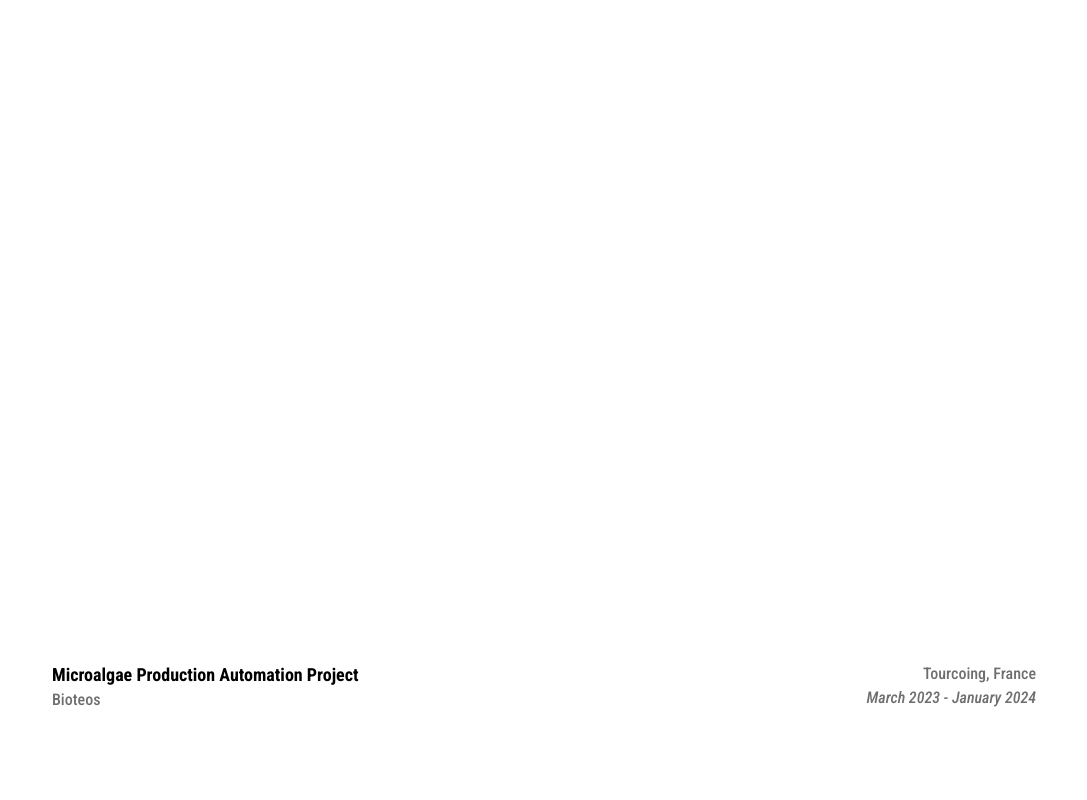
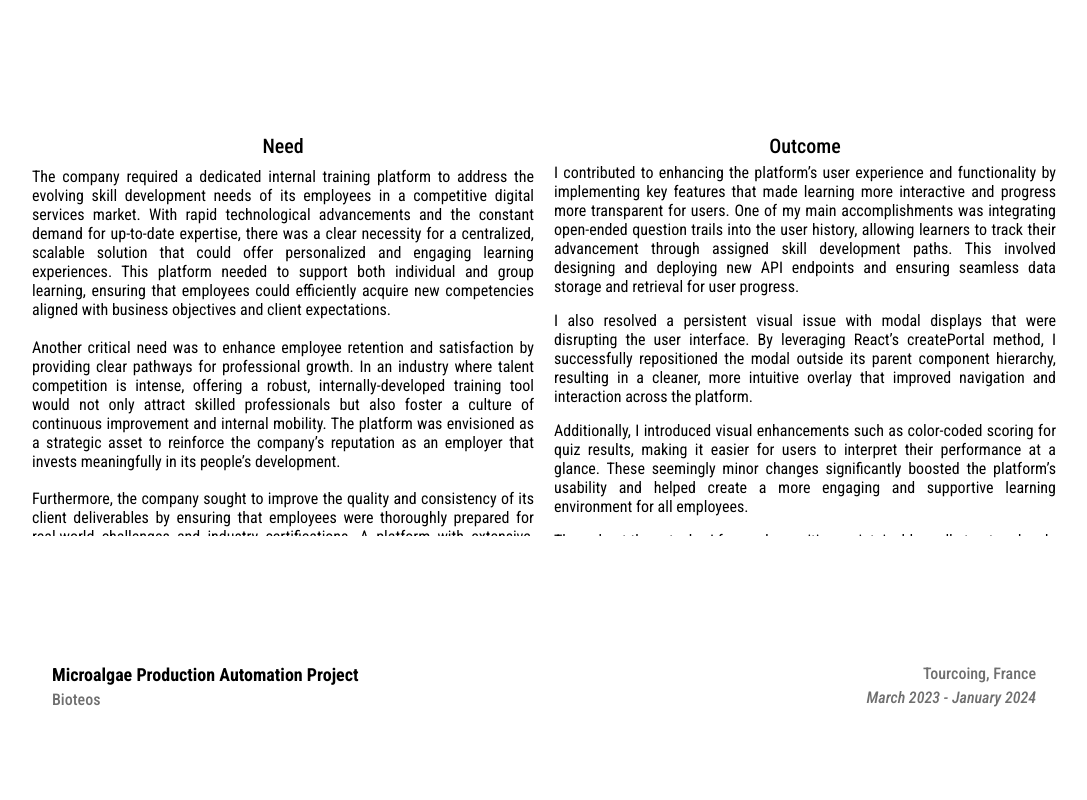
Before and after one commit to LDebove/InteractiveResume, an Angular app: page /tour in a window 1280 px wide. Shown: the part 1800-2600 px from the top of the page, without its empty margins (96-1183 px from the left). Built offline with nearby package versions, Linux system fonts and the light colour scheme.

Commit message:
updated tour

```diff
--- a/src/app/core/tour/story/story-project-need/story-project-need.ts
+++ b/src/app/core/tour/story/story-project-need/story-project-need.ts
@@ -29,8 +29,10 @@ import { Component } from '@angular/core';
       }
 
       .content {
+        flex-grow: 1;
         display: flex;
         flex-direction: column;
+        justify-content: space-evenly;
         text-align: justify;
         gap: 15px;
       }
--- a/src/app/core/tour/story/story-project-outcome/story-project-outcome.ts
+++ b/src/app/core/tour/story/story-project-outcome/story-project-outcome.ts
@@ -29,8 +29,10 @@ import { Component } from '@angular/core';
       }
 
       .content {
+        flex-grow: 1;
         display: flex;
         flex-direction: column;
+        justify-content: space-evenly;
         text-align: justify;
         gap: 15px;
       }
--- a/src/app/core/tour/tour.html
+++ b/src/app/core/tour/tour.html
@@ -149,10 +149,80 @@
         </app-story-project-outcome>
     </app-story>
     <app-story>
-        <app-story-title>Fullstack Developer</app-story-title>
+        <app-story-title>Internal Training Platform</app-story-title>
         <app-story-subtitle>Oxyl</app-story-subtitle>
         <app-story-location>Arcueil, France</app-story-location>
         <app-story-date>March 2024 - August 2024</app-story-date>
+        <app-story-project-need>
+            <span>
+                The company required a dedicated internal training platform to
+                address the evolving skill development needs of its employees
+                in a competitive digital services market. With rapid
+                technological advancements and the constant demand for
+                up-to-date expertise, there was a clear necessity for a
+                centralized, scalable solution that could offer personalized
+                and engaging learning experiences. This platform needed to
+                support both individual and group learning, ensuring that
+                employees could efficiently acquire new competencies aligned
+                with business objectives and client expectations.
+            </span>
+            <span>
+                Another critical need was to enhance employee retention and
+                satisfaction by providing clear pathways for professional
+                growth. In an industry where talent competition is intense,
+                offering a robust, internally-developed training tool would not
+                only attract skilled professionals but also foster a culture of
+                continuous improvement and internal mobility. The platform was
+                envisioned as a strategic asset to reinforce the company’s
+                reputation as an employer that invests meaningfully in its
+                people’s development.
+            </span>
+            <span>
+                Furthermore, the company sought to improve the quality and
+                consistency of its client deliverables by ensuring that
+                employees were thoroughly prepared for real-world challenges
+                and industry certifications. A platform with extensive, curated
+                content—including client interview questions and certification
+                preparation materials—would help bridge skill gaps, reduce
+                onboarding time for new projects, and elevate the overall
+                caliber of services provided to clients.
+            </span>
+        </app-story-project-need>
+        <app-story-project-outcome>
+            <span>
+                I contributed to enhancing the platform’s user experience and
+                functionality by implementing key features that made learning
+                more interactive and progress more transparent for users. One
+                of my main accomplishments was integrating open-ended question
+                trails into the user history, allowing learners to track their
+                advancement through assigned skill development paths. This
+                involved designing and deploying new API endpoints and ensuring
+                seamless data storage and retrieval for user progress.
+            </span>
+            <span>
+                I also resolved a persistent visual issue with modal displays
+                that were disrupting the user interface. By leveraging React’s
+                createPortal method, I successfully repositioned the modal
+                outside its parent component hierarchy, resulting in a cleaner,
+                more intuitive overlay that improved navigation and interaction
+                across the platform.
+            </span>
+            <span>
+                Additionally, I introduced visual enhancements such as
+                color-coded scoring for quiz results, making it easier for
+                users to interpret their performance at a glance. These
+                seemingly minor changes significantly boosted the platform’s
+                usability and helped create a more engaging and supportive
+                learning environment for all employees.
+            </span>
+            <span>
+                Throughout these tasks, I focused on writing maintainable,
+                well-structured code and adhered to project workflows,
+                contributing to the platform’s stability and future scalability
+                while aligning with the company’s goal of delivering a
+                high-quality, internal learning tool.
+            </span>
+        </app-story-project-outcome>
     </app-story>
     <app-story>
         <app-story-title>
@@ -161,5 +231,71 @@
         <app-story-subtitle>Bioteos</app-story-subtitle>
         <app-story-location>Tourcoing, France</app-story-location>
         <app-story-date>March 2023 - January 2024</app-story-date>
+        <app-story-project-need>
+            <span>
+                The company needed to transition from a fully manual microalgae
+                production process to an automated system to enhance
+                scalability, consistency, and operational efficiency. Manual
+                tasks such as water replenishment, cleaning, sterilization, and
+                culture initiation were time-consuming, prone to human error,
+                and limited the company’s ability to expand production volume
+                reliably. An automated solution was essential to support the
+                growing demand for microalgae in air purification and other
+                applications while reducing labor dependency.
+            </span>
+            <span>
+                Another critical need was to ensure product quality and
+                repeatability across production cycles. Manual processes
+                introduced variability in sterilization, nutrient dosing, and
+                harvesting, which could affect microalgae health and final
+                product performance. Automation would standardize these steps,
+                improve traceability, and enable real-time monitoring of key
+                parameters like optical density and temperature to optimize
+                yield and consistency.
+            </span>
+            <span>
+                Additionally, the system had to be designed with scalability
+                and future expansion in mind. The architecture needed to
+                accommodate additional photobioreactors without
+                significant reengineering, minimize consumable waste, and
+                integrate seamlessly with existing infrastructure. A modular,
+                well-documented automation platform would empower the company
+                to scale production efficiently as market demand increased.
+            </span>
+        </app-story-project-need>
+        <app-story-project-outcome>
+            <span>
+                As part of the team, we designed and specified a comprehensive
+                automation architecture for the microalgae cultivation process,
+                collaborating closely to integrate hydraulic, electrical, and
+                control systems. Together, we selected and incorporated
+                components such as level sensors, electrovalves, pumps, and a
+                centralized sampling unit to automate water replenishment,
+                cleaning, sterilization, and culture initiation. Our collective
+                effort focused on designing a system that minimized
+                cross-contamination and ensured separation between consumable
+                and cleaning circuits.
+            </span>
+            <span>
+                Working alongside colleagues, we developed a supervisory
+                control and data acquisition (SCADA) interface using Siemens
+                TIA Portal, enabling real-time monitoring of key culture
+                parameters including temperature, optical density, and nutrient
+                levels. The team implemented a Raspberry Pi-based SQL database
+                to log historical data, track culture cycles, and generate
+                alerts for consumable replenishment, improving operator
+                decision-making and production continuity.
+            </span>
+            <span>
+                In collaboration with mechanical and electronics specialists,
+                we produced detailed functional and physical schematics for the
+                hydraulic layout, sensor placements, and electronic control
+                modules. Our joint design emphasized scalability, ease of use,
+                and maintainability, ensuring the system could expand from the
+                initial 8 photobioreactors to over 20 with minimal
+                modifications, providing a robust and repeatable foundation for
+                automated microalgae production.
+            </span>
+        </app-story-project-outcome>
     </app-story>
 </div>
```
